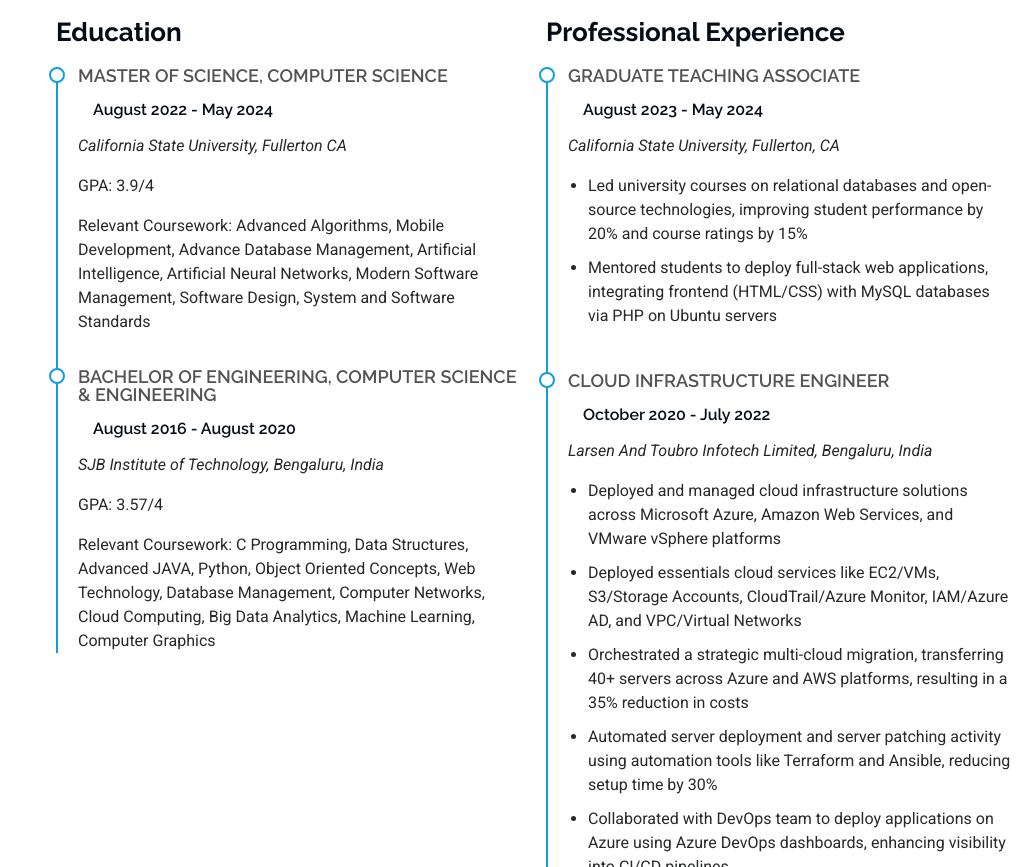
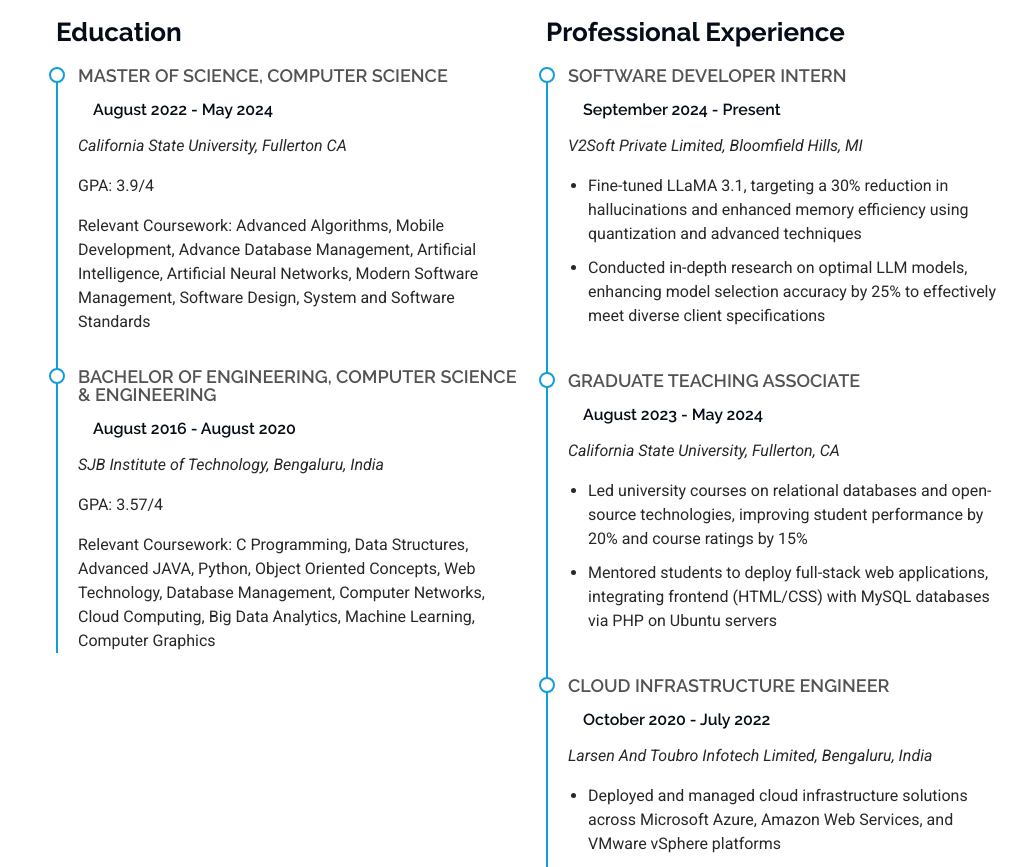
Before and after one commit to tejaasreddy001/profile, a plain HTML site: page index.html in a window 1280 px wide. Shown: the part 2789-3656 px from the top of the page, without its empty margins (256-1280 px from the left). Drawn offline with Linux system fonts and the light colour scheme.

Commit message:
Update index.html

```diff
--- a/index.html
+++ b/index.html
@@ -302,6 +302,15 @@
 
           <div class="col-lg-6" data-aos="fade-up" data-aos-delay="200">
             <h3 class="resume-title">Professional Experience</h3>
+            <div class="resume-item">
+              <h4>Software Developer Intern</h4>
+              <h5>September 2024 - Present</h5>
+              <p><em>V2Soft Private Limited, Bloomfield Hills, MI</em></p>
+              <ul>
+                <li>Fine-tuned LLaMA 3.1, targeting a 30% reduction in hallucinations and enhanced memory efficiency using quantization and advanced techniques</li>
+                <li>Conducted in-depth research on optimal LLM models, enhancing model selection accuracy by 25% to effectively meet diverse client specifications</li>
+               </ul>
+            </div>
             <div class="resume-item">
               <h4>Graduate Teaching Associate</h4>
               <h5>August 2023 - May 2024</h5>
```
